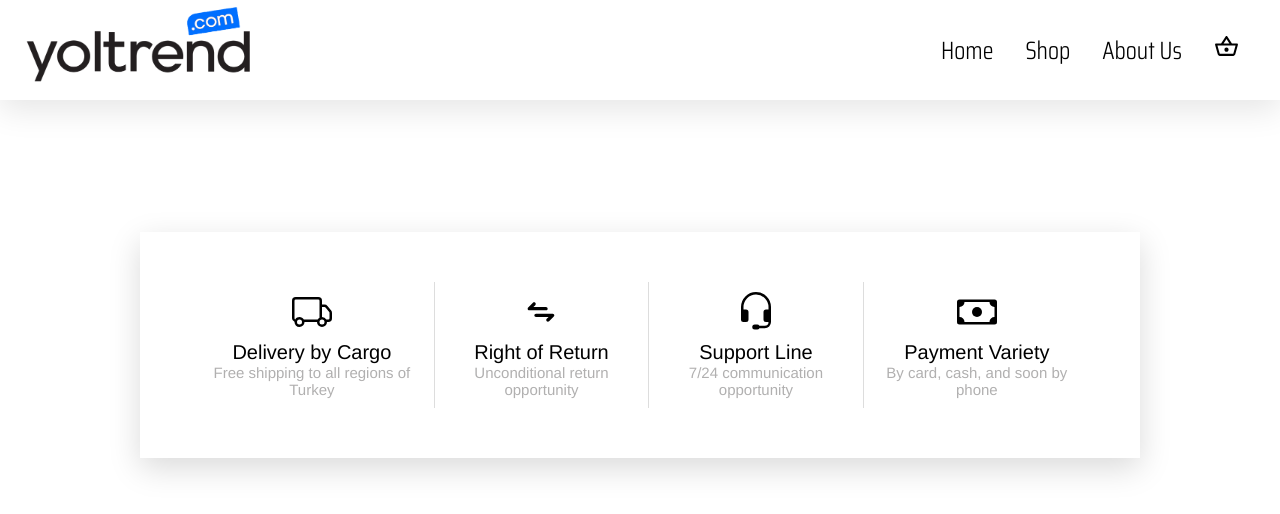
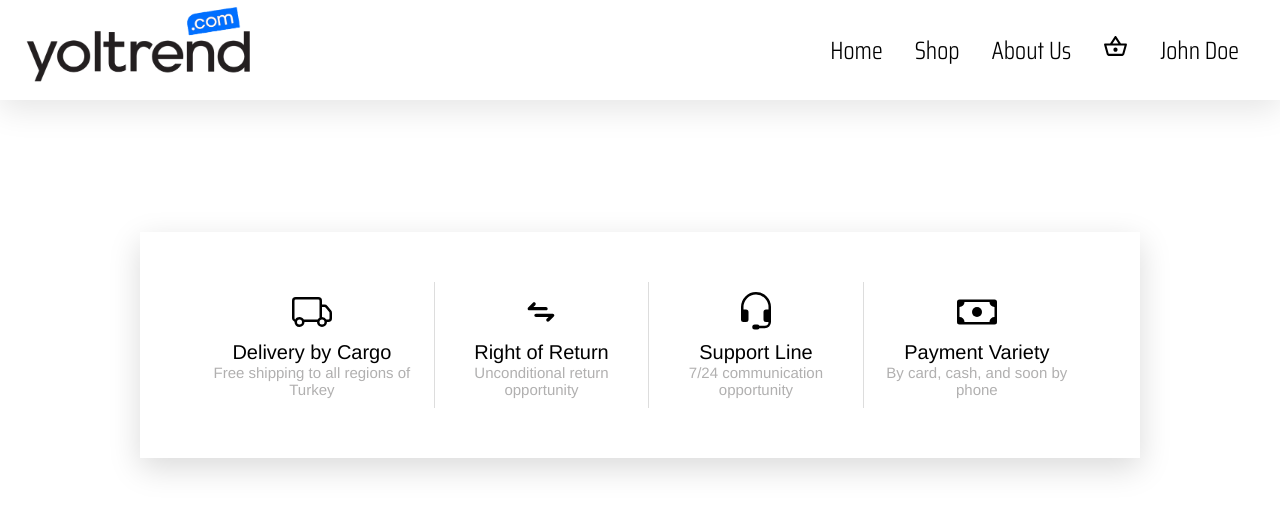
Before and after one commit to yusufakcekoce/e-commerce-app, a React (Create React App) app: page / in a window 1280 px wide. Shown: the top 514 px of the page. Built offline with nearby package versions, Linux system fonts and the light colour scheme.

Commit message:
Add context api for user details

```diff
--- /dev/null
+++ b/src/UserProvider.js
@@ -0,0 +1,19 @@
+import { createContext, useState } from "react";
+
+const UserContext = createContext(undefined);
+const UserDispatchContext = createContext(undefined);
+
+function UserProvider({ children }) {
+  const [userDetails, setUserDetails] = useState({
+    username: "John Doe",
+  });
+
+  return (
+    <UserContext.Provider value={userDetails}>
+      <UserDispatchContext.Provider value={setUserDetails}>
+        {children}
+      </UserDispatchContext.Provider>
+    </UserContext.Provider>
+  );
+}
+export { UserProvider, UserContext, UserDispatchContext };
--- a/src/assets/Header/index.js
+++ b/src/assets/Header/index.js
@@ -1,10 +1,12 @@
-import React from "react";
+import React, { useState } from "react";
 import { MdOutlineShoppingBasket } from "react-icons/md";
 import { Link } from "react-router-dom";
+import Profile from "../../components/Profile";
 import Logo from "../../img/logo.png";
 
 import "./style.css";
 function Header() {
+
   return (
     <section className="top-nav">
       <div className="logo">
@@ -31,6 +33,9 @@ function Header() {
             <MdOutlineShoppingBasket />
           </Link>
         </li>
+        <li>
+          <Link to={"/login"}><Profile/></Link>
+        </li>
       </ul>
     </section>
   );
--- a/src/assets/Header/style.css
+++ b/src/assets/Header/style.css
@@ -37,6 +37,10 @@ a {
 a:hover {
   transition: all 0.3s ease-in-out;
   color: #006fff;
+}
+
+.menu li {
+  cursor: pointer;
 }
 
 a:focus {
--- /dev/null
+++ b/src/components/Profile.js
@@ -0,0 +1,13 @@
+import { useContext } from "react";
+import { UserContext, UserDispatchContext } from "../UserProvider";
+
+function Profile() {
+  const userDetails = useContext(UserContext);
+  const setUserDetails = useContext(UserDispatchContext);
+
+  return (
+    <p> {userDetails.username} </p>
+  )
+}
+
+export default Profile;
--- a/src/components/Shop/index.js
+++ b/src/components/Shop/index.js
@@ -2,9 +2,24 @@ import React, { useState } from "react";
 import styles from "./style.module.scss";
 import Categories from "./Categories";
 
+import { ToastContainer, toast } from "react-toastify";
+import "react-toastify/dist/ReactToastify.css";
+
 function Shop() {
   const [data, setData] = useState(Categories);
   const [query, setQuery] = useState("");
+
+  const notify = () => {
+    toast.warn('Please login!', {
+      position: "top-center",
+      autoClose: 2500,
+      hideProgressBar: false,
+      closeOnClick: true,
+      pauseOnHover: true,
+      draggable: true,
+      progress: undefined,
+      });
+  }
 
   const filterResult = (catItem) => {
     const result = Categories.filter((curDate) => {
@@ -63,7 +78,10 @@ function Shop() {
                       <div className={styles.cardBody}>
                         <h2 className={styles.titleProduct}>{title}</h2>
                         <span className={styles.price}>${price}</span>
-                        <button className={styles.basket}>ADD TO BASKET</button>
+                        <button className={styles.basket} onClick={notify}>
+                          ADD TO BASKET
+                        </button>
+                        <ToastContainer />
                       </div>
                     </div>
                   </>
--- a/src/index.js
+++ b/src/index.js
@@ -3,11 +3,14 @@ import ReactDOM from "react-dom/client";
 import "./index.css";
 import App from "./App";
 import reportWebVitals from "./reportWebVitals";
+import { UserProvider } from "./UserProvider";
 
 const root = ReactDOM.createRoot(document.getElementById("root"));
 root.render(
   <React.StrictMode>
-    <App />
+    <UserProvider>
+      <App />
+    </UserProvider>
   </React.StrictMode>
 );
 
```
Also changed, not shown: src/components/Login/index.js (added, +12 -0 lines), src/context.js (added, +8 -0 lines), src/components/Login/style.module.scss (added).
